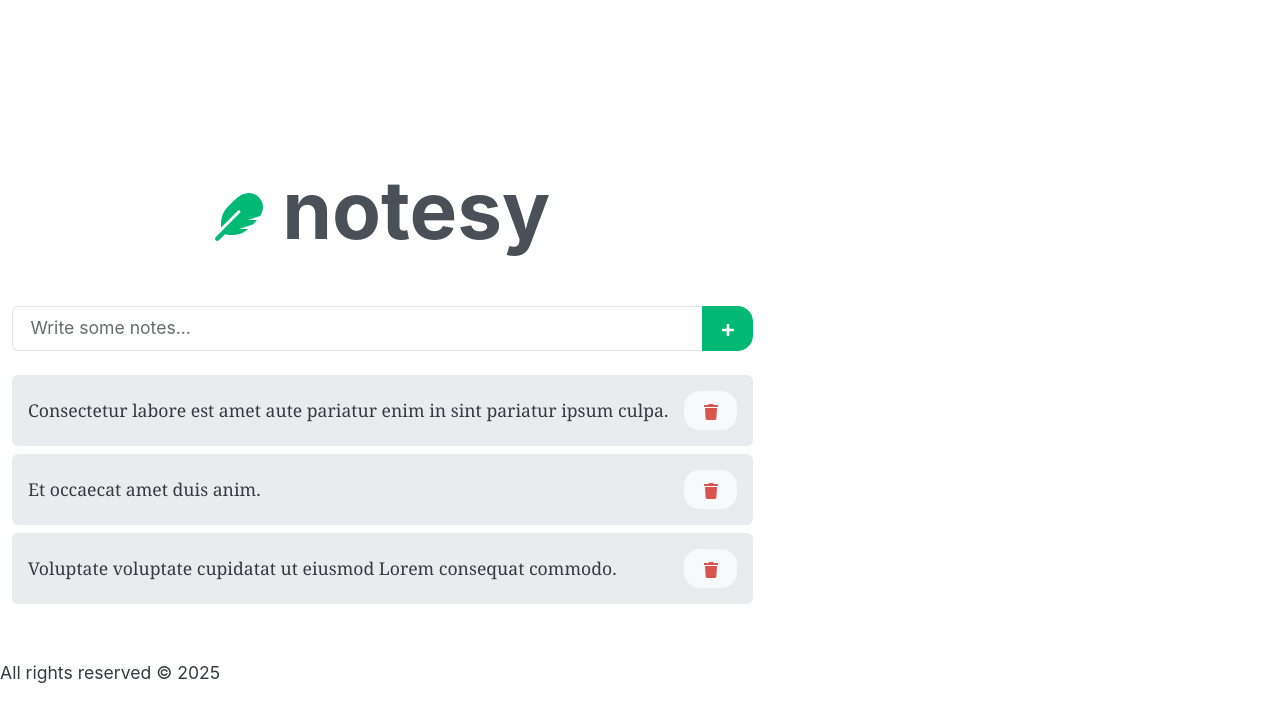
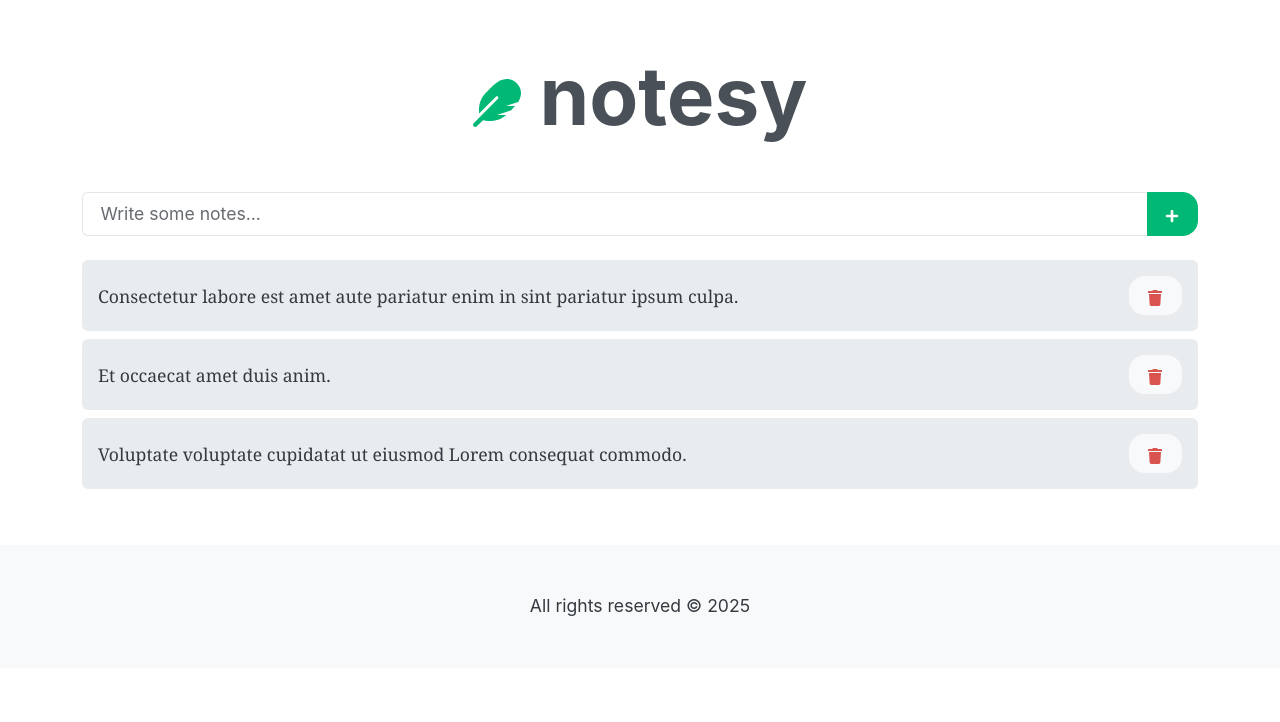
Before and after one commit to AnsariMohsinAhmed/notesy-app, a React (Vite) app: page / in a window 1280 px wide. Shown: the top 722 px of the page. Built offline with nearby package versions, Linux system fonts and the light colour scheme.

Commit message:
Removed boilerplate code of index.css and added css in footer.

```diff
--- a/src/components/Footer.jsx
+++ b/src/components/Footer.jsx
@@ -1,7 +1,7 @@
 const Footer = () => {
     return (
         <>
-            <div>All rights reserved &copy; {(new Date().getFullYear())}</div>
+            <div className="text-center p-5 bg-light">All rights reserved &copy; {(new Date().getFullYear())}</div>
         </>
     )
 }
--- a/src/index.css
+++ b/src/index.css
@@ -1,69 +1 @@
 @import 'bootswatch/dist/litera/bootstrap.min.css';
-:root {
-  font-family: Inter, system-ui, Avenir, Helvetica, Arial, sans-serif;
-  line-height: 1.5;
-  font-weight: 400;
-
-  color-scheme: light dark;
-  color: rgba(255, 255, 255, 0.87);
-  background-color: #242424;
-
-  font-synthesis: none;
-  text-rendering: optimizeLegibility;
-  -webkit-font-smoothing: antialiased;
-  -moz-osx-font-smoothing: grayscale;
-}
-
-a {
-  font-weight: 500;
-  color: #646cff;
-  text-decoration: inherit;
-}
-a:hover {
-  color: #535bf2;
-}
-
-body {
-  margin: 0;
-  display: flex;
-  place-items: center;
-  min-width: 320px;
-  min-height: 100vh;
-}
-
-h1 {
-  font-size: 3.2em;
-  line-height: 1.1;
-}
-
-button {
-  border-radius: 8px;
-  border: 1px solid transparent;
-  padding: 0.6em 1.2em;
-  font-size: 1em;
-  font-weight: 500;
-  font-family: inherit;
-  background-color: #1a1a1a;
-  cursor: pointer;
-  transition: border-color 0.25s;
-}
-button:hover {
-  border-color: #646cff;
-}
-button:focus,
-button:focus-visible {
-  outline: 4px auto -webkit-focus-ring-color;
-}
-
-@media (prefers-color-scheme: light) {
-  :root {
-    color: #213547;
-    background-color: #ffffff;
-  }
-  a:hover {
-    color: #747bff;
-  }
-  button {
-    background-color: #f9f9f9;
-  }
-}
```
